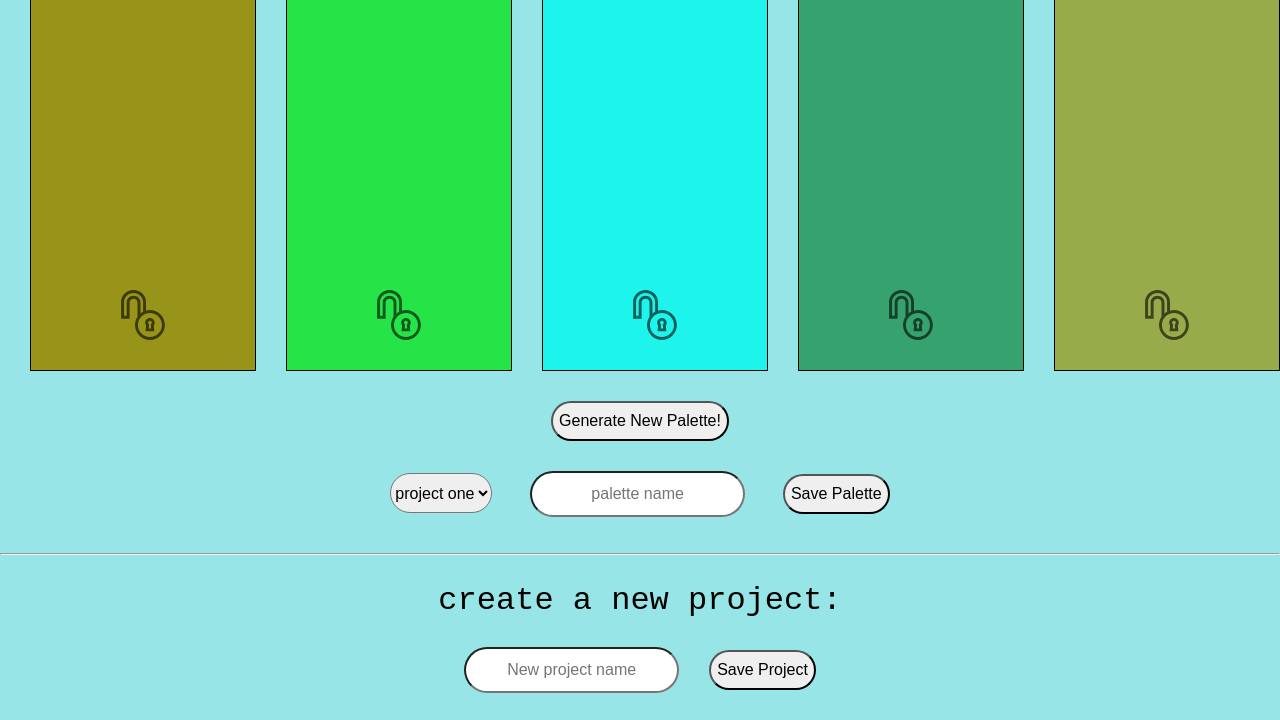
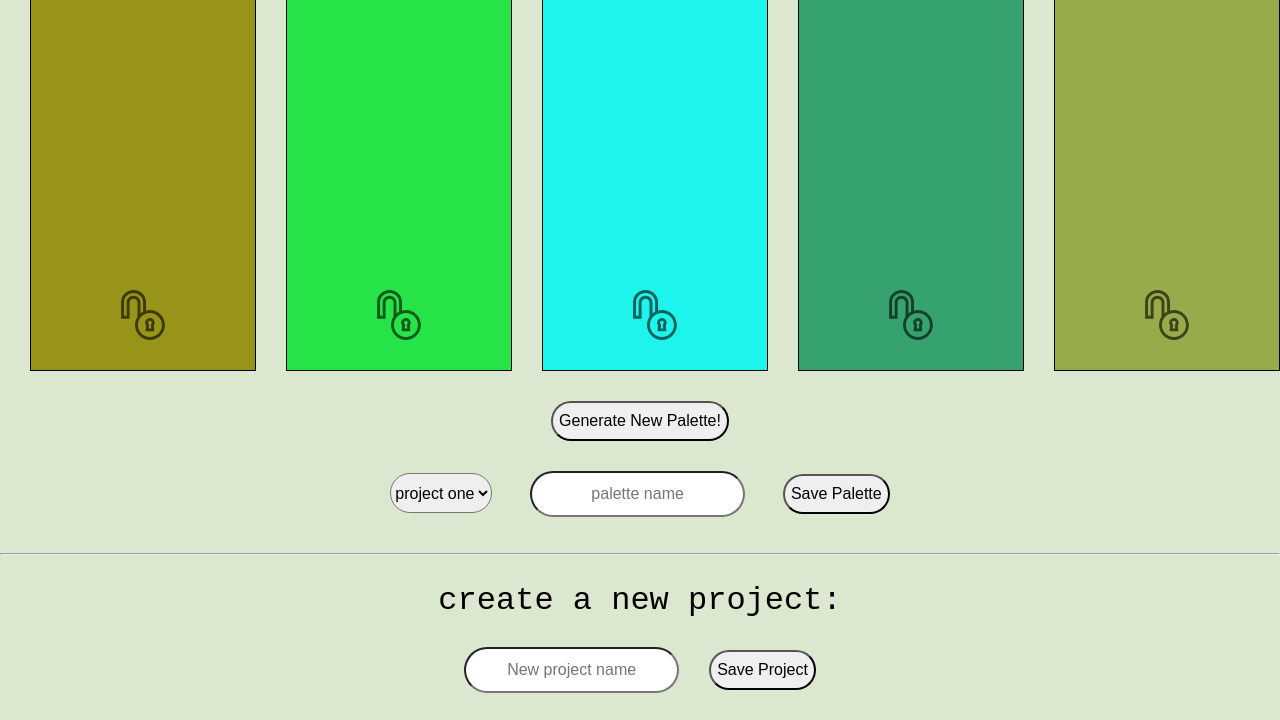
Before and after one commit to PreciseSlice/pwa-palette-picker, a website: page public/index.html in a window 1280 px wide. Shown: the part 169-889 px from the top of the page. Drawn offline with nearby package versions, Linux system fonts and the light colour scheme.

Commit message:
update background color

```diff
--- a/public/css/styles.css
+++ b/public/css/styles.css
@@ -1,5 +1,5 @@
 body {
-  background-color: #97e5e6 ;
+  background-color: #dce7cf;
   font-family: monospace;
 }
 
```
